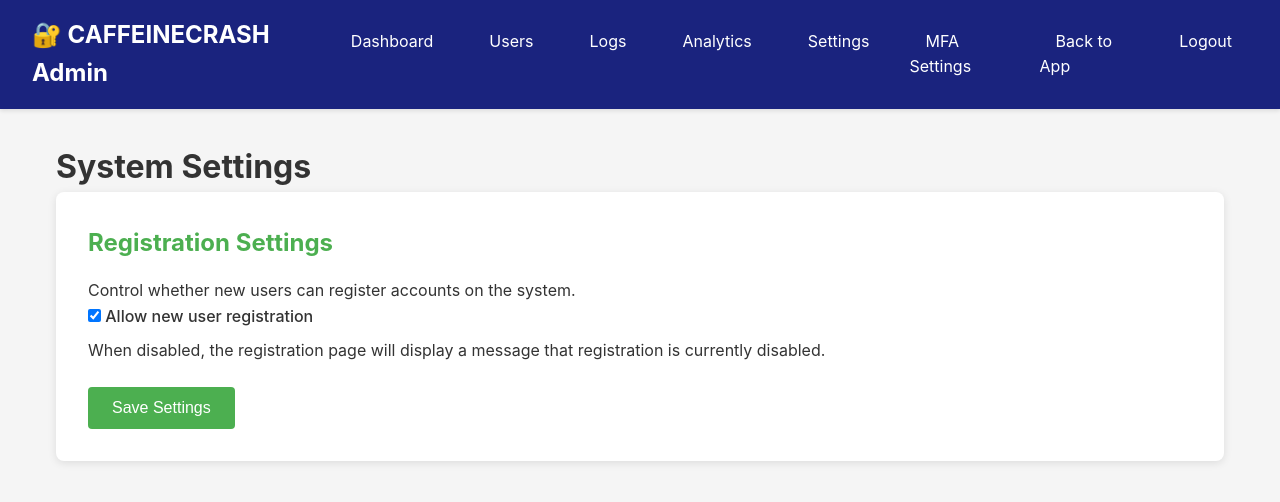
After one commit to EdGeraghty/CAFFEINECRASH, a PHP site: page /admin/settings.php in a window 1280 px wide. The commit adds this page. Shown: the top 502 px of the page. Run offline with PHP 8.4, Linux system fonts and the light colour scheme; the visitor is signed in with stand-in values (Sample User, id 1).

Commit message:
Add admin feature to disable user registration
Co-authored-by: EdGeraghty <20861699+EdGeraghty@users.noreply.github.com>

```diff
--- /dev/null
+++ b/public/admin/settings.php
@@ -0,0 +1,76 @@
+<?php require_once '../bootstrap.php';
+require_admin();
+
+$auth = new \App\Auth();
+$settings = new \App\Settings();
+$logger = new \App\Logger();
+
+$userId = $auth->getCurrentUserId();
+
+$message = '';
+$error = '';
+
+if ($_SERVER['REQUEST_METHOD'] === 'POST') {
+    if (isset($_POST['action'])) {
+        switch ($_POST['action']) {
+            case 'toggle_registration':
+                $enabled = isset($_POST['registration_enabled']) && $_POST['registration_enabled'] === '1';
+                if ($settings->setRegistrationEnabled($enabled)) {
+                    $message = 'Registration setting updated successfully.';
+                    $logger->info("Registration " . ($enabled ? 'enabled' : 'disabled'), null, $userId);
+                } else {
+                    $error = 'Failed to update registration setting.';
+                }
+                break;
+        }
+    }
+}
+
+$registrationEnabled = $settings->isRegistrationEnabled();
+?>
+<!DOCTYPE html>
+<html lang="en">
+<head>
+    <meta charset="UTF-8">
+    <meta name="viewport" content="width=device-width, initial-scale=1.0">
+    <title>System Settings - Admin - CAFFEINECRASH</title>
+    <link rel="stylesheet" href="/css/style.css">
+    <link rel="stylesheet" href="/css/admin.css">
+</head>
+<body>
+    <?php include '../includes/admin-header.php'; ?>
+
+    <div class="container">
+        <h1>System Settings</h1>
+
+        <?php if ($message): ?>
+            <div class="success"><?= sanitize($message) ?></div>
+        <?php endif; ?>
+
+        <?php if ($error): ?>
+            <div class="error"><?= sanitize($error) ?></div>
+        <?php endif; ?>
+
+        <div class="card">
+            <h2>Registration Settings</h2>
+            <p>Control whether new users can register accounts on the system.</p>
+
+            <form method="POST">
+                <input type="hidden" name="action" value="toggle_registration">
+
+                <div class="form-group">
+                    <label>
+                        <input type="checkbox" name="registration_enabled" value="1" <?= $registrationEnabled ? 'checked' : '' ?>>
+                        Allow new user registration
+                    </label>
+                    <p class="form-help">When disabled, the registration page will display a message that registration is currently disabled.</p>
+                </div>
+
+                <button type="submit" class="btn btn-primary">Save Settings</button>
+            </form>
+        </div>
+    </div>
+
+    <script src="/js/app.js"></script>
+</body>
+</html>
--- a/public/includes/admin-header.php
+++ b/public/includes/admin-header.php
@@ -8,6 +8,7 @@
             <li><a href="/admin/users.php">Users</a></li>
             <li><a href="/admin/logs.php">Logs</a></li>
             <li><a href="/admin/analytics.php">Analytics</a></li>
+            <li><a href="/admin/settings.php">Settings</a></li>
             <li><a href="/admin/mfa-settings.php">MFA Settings</a></li>
             <li><a href="/dashboard.php">Back to App</a></li>
             <li><a href="/logout.php">Logout</a></li>
--- a/src/Database.php
+++ b/src/Database.php
@@ -116,5 +116,17 @@ class Database {
         $db->exec("CREATE INDEX IF NOT EXISTS idx_logs_level ON logs(level)");
         $db->exec("CREATE INDEX IF NOT EXISTS idx_logs_created_at ON logs(created_at)");
         $db->exec("CREATE INDEX IF NOT EXISTS idx_logs_user_id ON logs(user_id)");
+
+        // Settings table for system configuration
+        $db->exec("CREATE TABLE IF NOT EXISTS settings (
+            id INTEGER PRIMARY KEY AUTOINCREMENT,
+            setting_key VARCHAR(100) UNIQUE NOT NULL,
+            setting_value TEXT NOT NULL,
+            updated_at DATETIME DEFAULT CURRENT_TIMESTAMP
+        )");
+
+        // Initialize default settings
+        $stmt = $db->prepare("INSERT OR IGNORE INTO settings (setting_key, setting_value) VALUES (?, ?)");
+        $stmt->execute(['registration_enabled', '1']);
     }
 }
--- /dev/null
+++ b/src/Settings.php
@@ -0,0 +1,37 @@
+<?php
+namespace App;
+
+class Settings {
+    private \PDO $db;
+
+    public function __construct() {
+        $this->db = Database::getInstance();
+    }
+
+    public function get(string $key, string $default = ''): string {
+        $stmt = $this->db->prepare("SELECT setting_value FROM settings WHERE setting_key = ?");
+        $stmt->execute([$key]);
+        $result = $stmt->fetch();
+
+        return $result ? $result['setting_value'] : $default;
+    }
+
+    public function set(string $key, string $value): bool {
+        $stmt = $this->db->prepare("
+            INSERT INTO settings (setting_key, setting_value, updated_at)
+            VALUES (?, ?, CURRENT_TIMESTAMP)
+            ON CONFLICT(setting_key)
+            DO UPDATE SET setting_value = ?, updated_at = CURRENT_TIMESTAMP
+        ");
+
+        return $stmt->execute([$key, $value, $value]);
+    }
+
+    public function isRegistrationEnabled(): bool {
+        return $this->get('registration_enabled', '1') === '1';
+    }
+
+    public function setRegistrationEnabled(bool $enabled): bool {
+        return $this->set('registration_enabled', $enabled ? '1' : '0');
+    }
+}
```
Also changed, not shown: public/register.php (+11 -0 lines).
